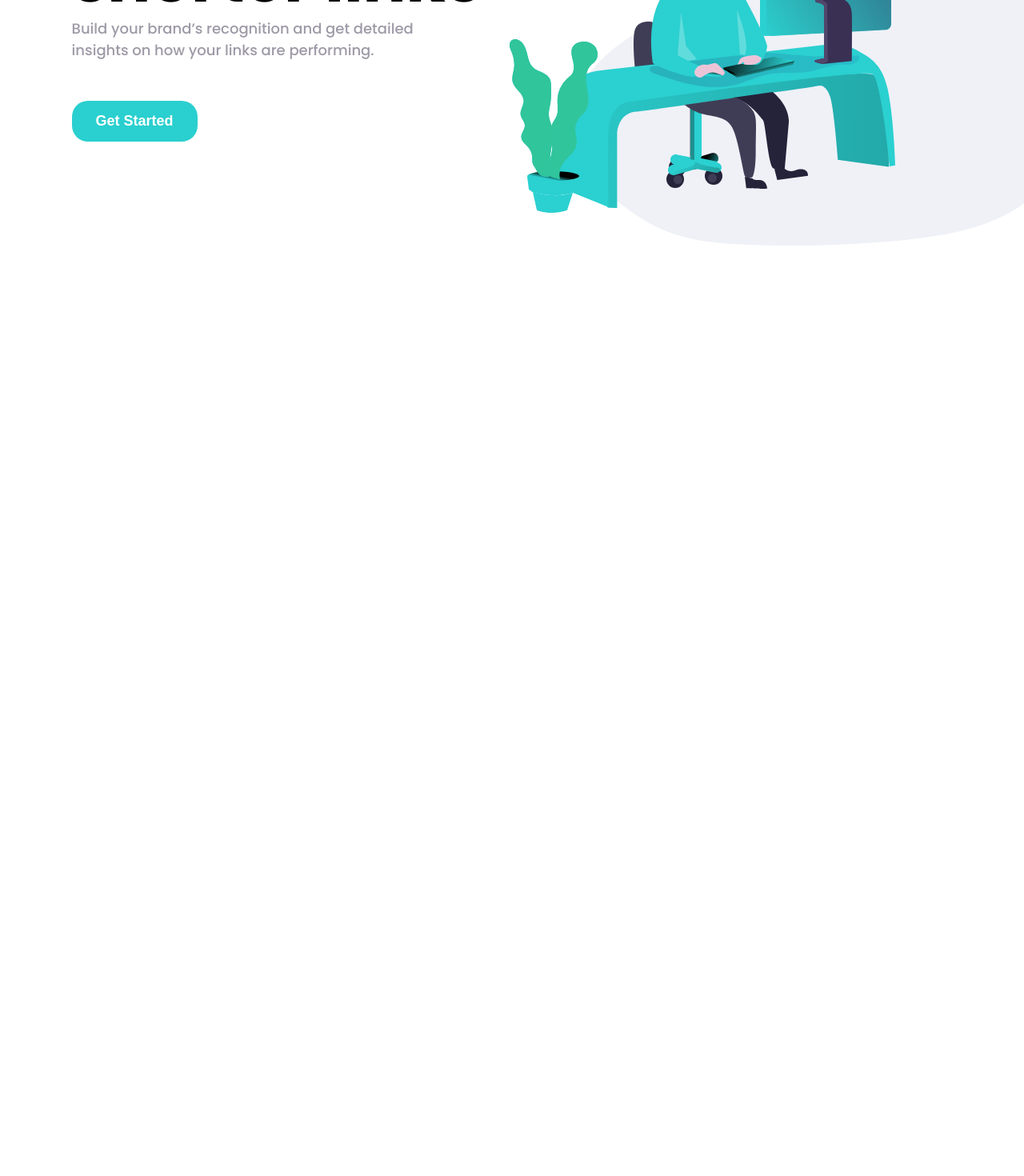
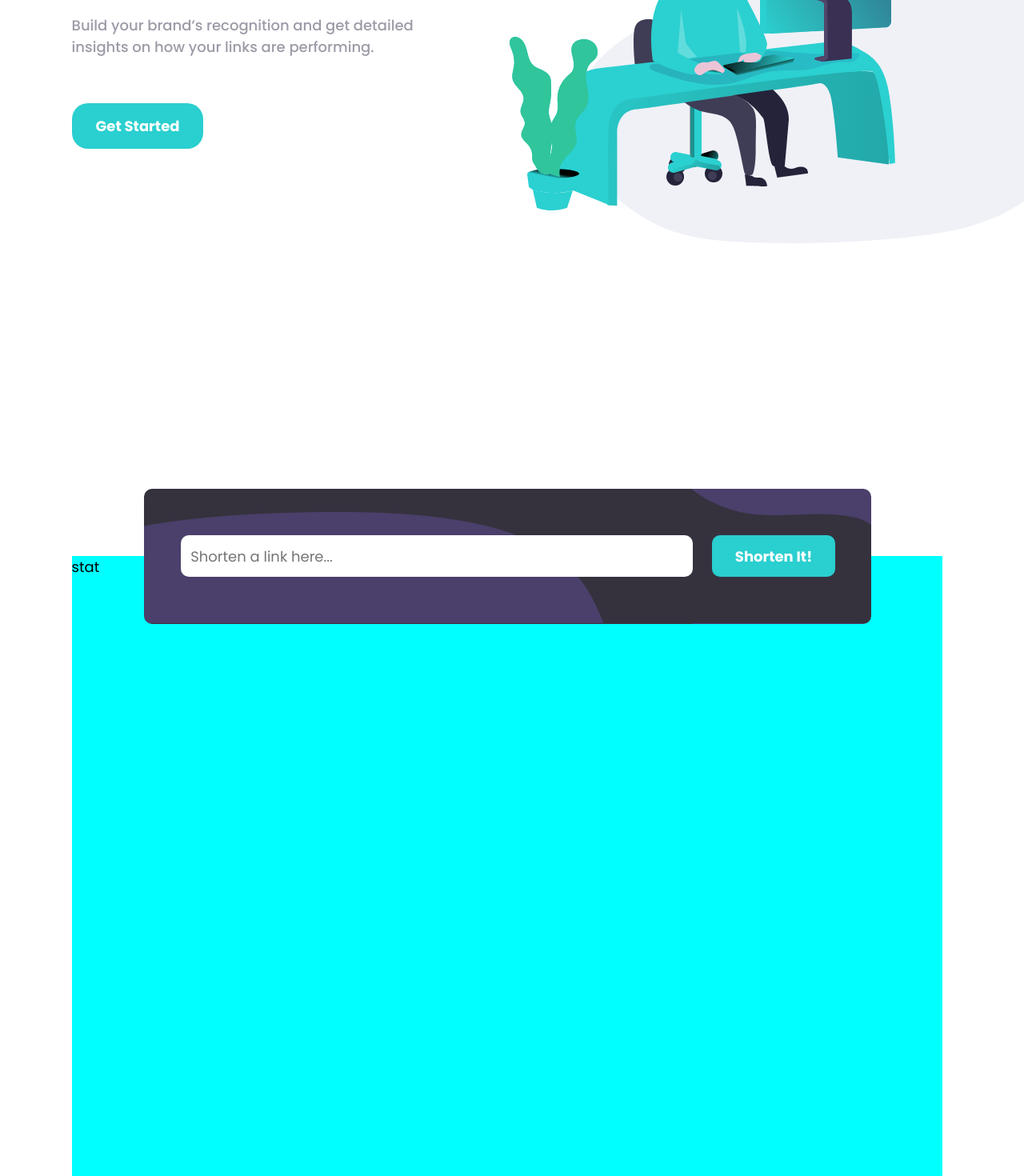
Before and after one commit to VolodymyrSvereniak/url-shortening-app, a Vue app: page / in a window 1280 px wide. Shown: the part 360-1830 px from the top of the page at 80% size. Before the commit the page ends 890 px from the top, so only its background shows below. Built offline with nearby package versions, Linux system fonts and the light colour scheme.

Commit message:
Styled shorten link input

```diff
--- a/src/App.vue
+++ b/src/App.vue
@@ -1,18 +1,24 @@
 <template>
   <div>
-    <header-component />
+    <app-header />
     <started-section />
+    <input-element/>
+    <statistics-section/>
   </div>
 </template>
 
 <script>
-import HeaderComponent from '@/components/HeaderComponent.vue'
+import AppHeader from '@/components/AppHeader.vue'
 import StartedSection from '@/components/StartedSection.vue'
+import InputElement from '@/components/InputElement.vue';
+import StatisticsSection from './components/StatisticsSection.vue';
 
 export default {
   components: {
-    HeaderComponent,
-    StartedSection
+    AppHeader,
+    StartedSection,
+    InputElement,
+    StatisticsSection
   }
 }
 </script>
--- a/src/assets/base.css
+++ b/src/assets/base.css
@@ -2,17 +2,18 @@
   margin: 0;
   padding: 0;
   box-sizing: border-box;
+  font-size: 18px;
+
+  font-family: 'Poppins', sans-serif;
 }
 
 body {
-  font-family: 'Poppins', sans-serif;
-  font-size: 18px;
   font-weight: normal;
   max-width: 1440px;
-  width: 100%;
-  height: 100%;
+  width: 85vw;
+  height: 100vh;
   /* margin: 0 auto; */
   padding: 0 7%;
-  margin-top: 35px;
+  margin-top: 2.1875rem;
   overflow-x: hidden;
 }
--- a/src/components/HeaderComponent.vue
+++ b/src/components/AppHeader.vue
@@ -31,7 +31,7 @@
 export default {
   data() {
     return {
-      isActive: null
+      isActive: 'SignUp'
     }
   },
   methods: {
@@ -77,8 +77,11 @@ export default {
       font-weight: 700;
       color: hsl(257, 7%, 63%);
       cursor: pointer;
-      font-size: 18px;
       outline: none;
+
+      &:hover {
+        color: hsl(180, 66%, 49%);
+      }
 
       &.active {
         background-color: hsl(180, 66%, 49%);
--- /dev/null
+++ b/src/components/InputElement.vue
@@ -0,0 +1,58 @@
+<template>
+  <form class="container">
+    <div class="wrapper">
+      <input class="url-input" type="text" placeholder="Shorten a link here..." />
+      <button class="submit-button" type="submit">Shorten It!</button>
+    </div>
+  </form>
+</template>
+
+<script>
+export default {}
+</script>
+
+<style lang="scss" scoped>
+.container {
+  display: flex;
+  height: 9.375rem;
+  position: relative;
+  left: 10%;
+  bottom: -4.6875rem;
+  background-color: hsl(255, 11%, 22%);
+  border-radius: 10px;
+  background-image: url('../assets/images/bg-shorten-desktop.svg');
+
+  .wrapper {
+    display: flex;
+    padding: 0 5%;
+    gap: 3%;
+    align-items: center;
+    width: 100%;
+
+    .url-input {
+      color: hsl(257, 7%, 63%);
+      border-radius: 10px;
+      outline: none;
+      border: none;
+      width: 80%;
+      padding: 1.5%;
+    }
+
+    .submit-button {
+      border: none;
+      border-radius: 10px;
+      font-weight: 700;
+      cursor: pointer;
+      background-color: hsl(180, 66%, 49%);
+      padding: 1.5% 3.5%;
+      white-space: nowrap;
+      color: white;
+      outline: none;
+
+      &:hover {
+        background-color: hsl(180, 55%, 67%);
+      }
+    }
+  }
+}
+</style>
--- a/src/components/StartedSection.vue
+++ b/src/components/StartedSection.vue
@@ -1,11 +1,11 @@
 <template>
-  <section class="wrapper">
-    <div class="description">
-      <h1>More than just shorter links</h1>
-      <p>
+  <section class="container">
+    <div class="wrapper">
+      <h1 class="title">More than just shorter links</h1>
+      <p class="description">
         Build your brand’s recognition and get detailed insights on how your links are performing.
       </p>
-      <button>Get Started</button>
+      <button class="submit-button">Get Started</button>
     </div>
   </section>
 </template>
@@ -19,7 +19,7 @@ export default {
 </script>
 
 <style lang="scss" scoped>
-.wrapper {
+.container {
   display: flex;
   width: 100vw;
   height: 100vh;
@@ -27,28 +27,26 @@ export default {
   background-repeat: no-repeat;
   background-position: 100% 30%;
 
-  .description {
+  .wrapper {
     padding-top: 100px;
     width: 50%;
 
-    h1 {
+    .title {
       font-size: 80px;
       line-height: 1.2;
     }
 
-    p {
+    .description {
       width: 500px;
       color: hsl(257, 7%, 63%);
       font-weight: 500;
     }
 
-    button {
+    .submit-button {
       border: none;
       margin-top: 3.125rem;
       font-weight: 700;
-      color: hsl(257, 7%, 63%);
       cursor: pointer;
-      font-size: 18px;
       background-color: hsl(180, 66%, 49%);
       padding: 15px 30px;
       border-radius: 20px;
--- /dev/null
+++ b/src/components/StatisticsSection.vue
@@ -0,0 +1,15 @@
+<template>
+  <div>stat</div>
+</template>
+
+<script>
+export default {}
+</script>
+
+<style lang="scss" scoped>
+div {
+  background-color: aqua;
+  height: 100vh;
+  width: 85vw;
+}
+</style>
```
Also changed, not shown: src/components/AppFooter.vue (added), src/components/CTASection.vue (added).
